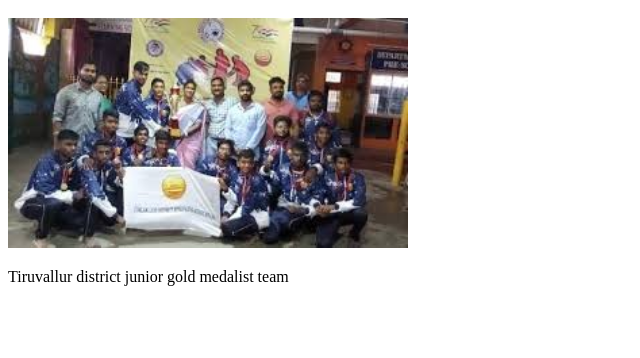
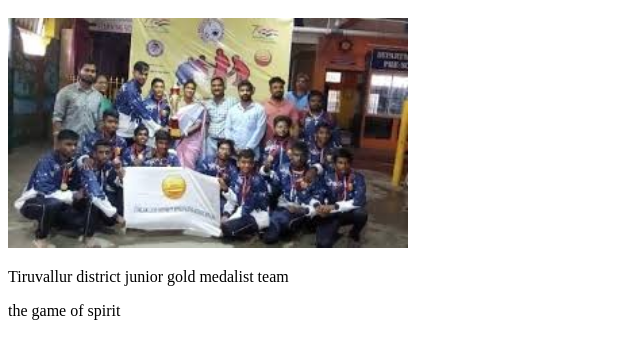
Before and after one commit to Aswin-cod04/first-example, a plain HTML site: page index.html in a window 1280 px wide. Shown: the part 120-478 px from the top of the page, without its empty margins (0-640 px from the left). Drawn offline with Linux system fonts and the light colour scheme.

Commit message:
added paragraph

```diff
--- a/index.html
+++ b/index.html
@@ -10,5 +10,6 @@
     <h1>atya patya</h1>
     <img width="400px" src="image.jpg" alt="">
     <p>Tiruvallur district junior gold medalist team</p>
+    <p>the game of spirit</p>
 </body>
 </html>
```
